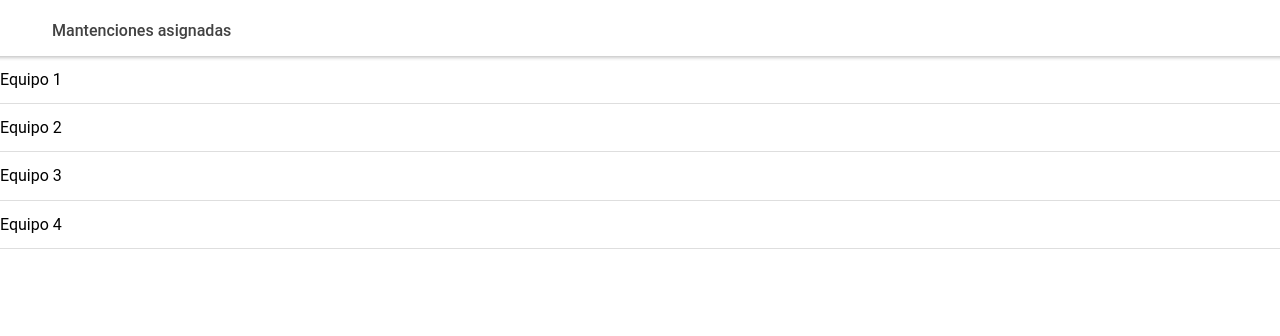
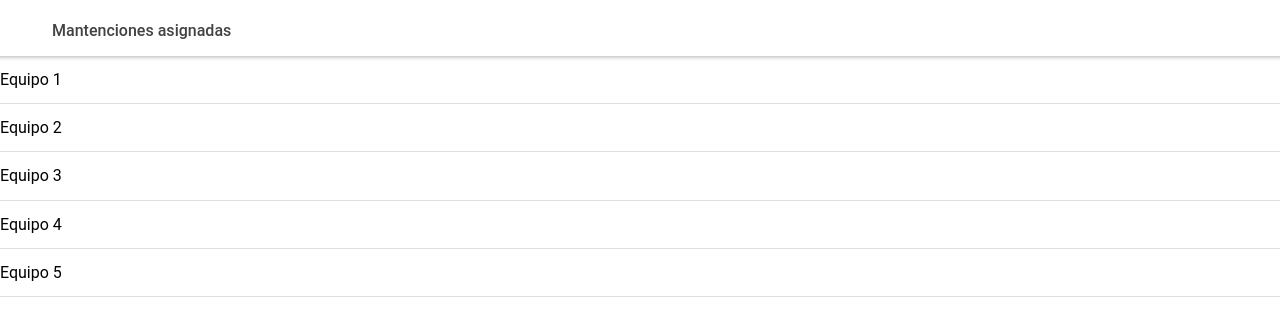
Before and after one commit to Shpm21/PROYECT-MINERA-FRONTEND, a React (Create React App) app: page /man in a window 1280 px wide. Shown: the top 336 px of the page. Built offline with nearby package versions, Linux system fonts and the light colour scheme.

Commit message:
add new equipment

```diff
--- a/src/data/equipment.ts
+++ b/src/data/equipment.ts
@@ -39,6 +39,14 @@ const equipments: Equipment[] = [
     idCategory: 4,
     idType: 4,
     idLocation: 4
+  },
+  {
+    id: 5,
+    description: 'Equipo 5',
+    movility: true,
+    idCategory: 2,
+    idType: 2,
+    idLocation: 3
   }
 ]
 
```
